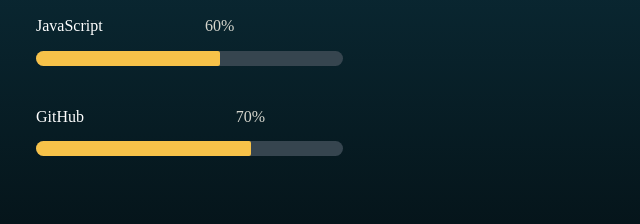
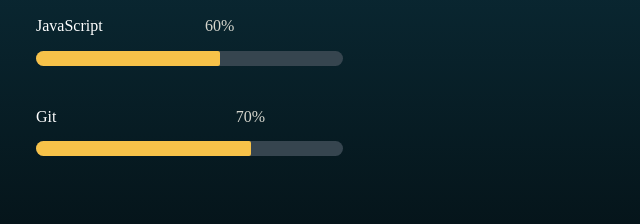
Before and after one commit to michaelzixizhou/michaelzixizhou.github.io, a plain HTML site: page index.html in a window 1280 px wide. Shown: the part 1696-1920 px from the top of the page, 624-1264 px from the left. Drawn offline with Linux system fonts and the light colour scheme.

Commit message:
github to git

```diff
--- a/index.html
+++ b/index.html
@@ -128,7 +128,7 @@
 
                                 <div class="skills-item">
                                     <div class="item-text">
-                                        <span> GitHub </span>
+                                        <span> Git </span>
                                         <span class="w-70">70%</span>
                                     </div>
                                     <div class="progress">
```
